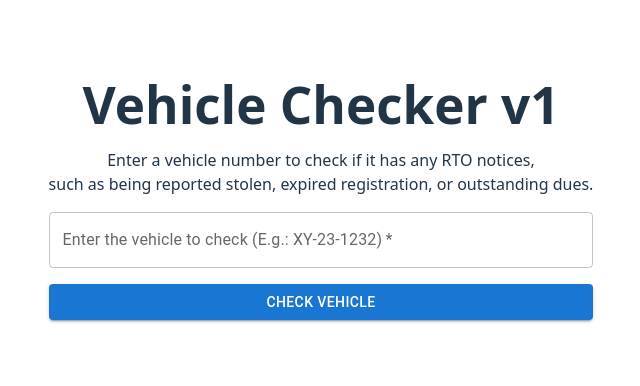
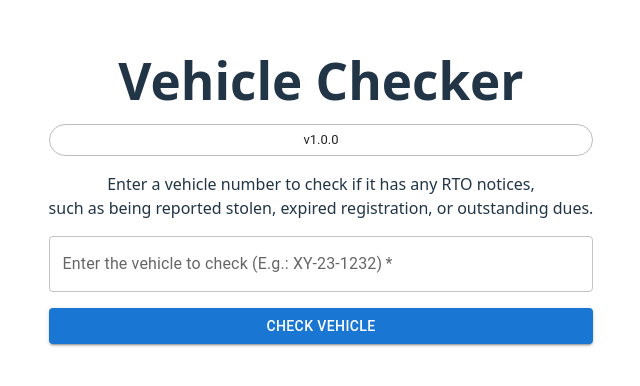
Before and after one commit to sujithrpillai/vehicleapp, a React (Vite) app in the folder vehicle-frontend_v2/: page / in a window 1280 px wide. Shown: the part 218-604 px from the top of the page, without its empty margins (319-959 px from the left). Built offline with nearby package versions, Linux system fonts and the light colour scheme; some icons are missing.

Commit message:
frontend version updated

```diff
--- a/vehicle-frontend_v2/src/App.jsx
+++ b/vehicle-frontend_v2/src/App.jsx
@@ -1,12 +1,13 @@
 import { useState } from 'react'
 import axios from 'axios'; // Component for making HTTP requests
-import { Button, TextField, Alert, Stack} from '@mui/material';
+import { Button, TextField, Alert, Stack, Chip} from '@mui/material';
 import '@mui/material/styles'; // Importing Material-UI styles
 import './App.css'; // Custom styles for the application
 import CheckIcon from '@mui/icons-material/Check';
 import CloseIcon from '@mui/icons-material/Close';
 import NoCrashIcon from '@mui/icons-material/NoCrash';
 
+const AppVersion= 'v1.0.0'; // Version of the application
 
 const APIHost = axios.create({
     baseURL: "/api",
@@ -39,7 +40,8 @@ function App() {
           <div style={{ display: 'flex', justifyContent: 'center', alignItems: 'center' }}>
             <NoCrashIcon sx={{ fontSize: 80 , color: '#1976d2'}} />
           </div>
-        <h1> Vehicle Checker v1</h1>
+        <h1> Vehicle Checker</h1>
+        <Chip label={AppVersion} variant="outlined" />
         <p>
           Enter a vehicle number to check if it has any RTO notices,<br />
           such as being reported stolen, expired registration, or outstanding dues.
```
